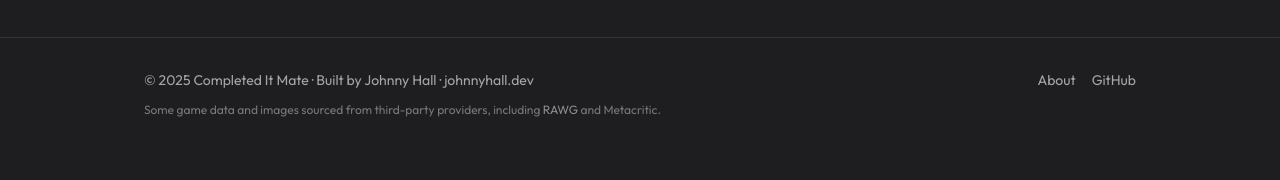
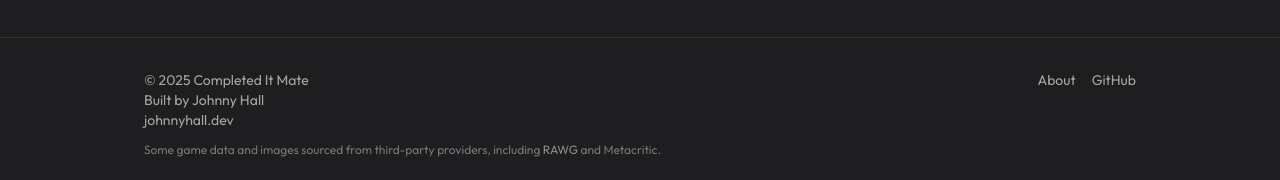
Before and after one commit to jbhall4291/completed-it-mate-fe, a Next.js app: page / in a window 1280 px wide. Shown: the part 1109-1289 px from the top of the page. Before the commit the page ends 1259 px from the top, so only its background shows below. Built offline with nearby package versions, Linux system fonts and the light colour scheme; no server answers.

Commit message:
tweak layout

```diff
--- a/components/layout/Footer.tsx
+++ b/components/layout/Footer.tsx
@@ -6,29 +6,30 @@ export default function Footer() {
         <footer className="mt-20 border-t border-white/10 py-8 text-sm text-white/60">
             <div className="mx-auto max-w-5xl px-4">
                 {/* Primary line – personal credit */}
-                <div className="flex flex-col items-center justify-between gap-3 sm:flex-row">
-                    <p className="text-center sm:text-left">
-                        © {new Date().getFullYear()} Completed It Mate · Built by{" "}
-                        <a
+                <div className="flex flex-col  justify-between gap-3 sm:flex-row">
+
+                    <div>
+                        <div> © {new Date().getFullYear()} Completed It Mate</div>
+                        <div>Built by{" "}<a
                             href="https://www.linkedin.com/in/johnny-hall-dev"
                             target="_blank"
                             rel="noreferrer"
                             className="text-brand hover:text-brand/80 underline-offset-2 hover:underline"
                         >
                             Johnny Hall
-                        </a>
-                        {" · "}
-                        <a
+                        </a></div>
+                        <div><a
                             href="https://johnnyhall.dev"
                             target="_blank"
                             rel="noreferrer"
                             className="hover:text-brand underline-offset-2 hover:underline"
                         >
                             johnnyhall.dev
-                        </a>
-                    </p>
+                        </a></div>
+                    </div>
 
-                    <nav className="flex items-center gap-4">
+
+                    <nav className="flex gap-4 items-center md:items-start">
                         <a href="/about" className="hover:text-brand">About</a>
                         <a
                             href="https://github.com/jbhall4291"
```
